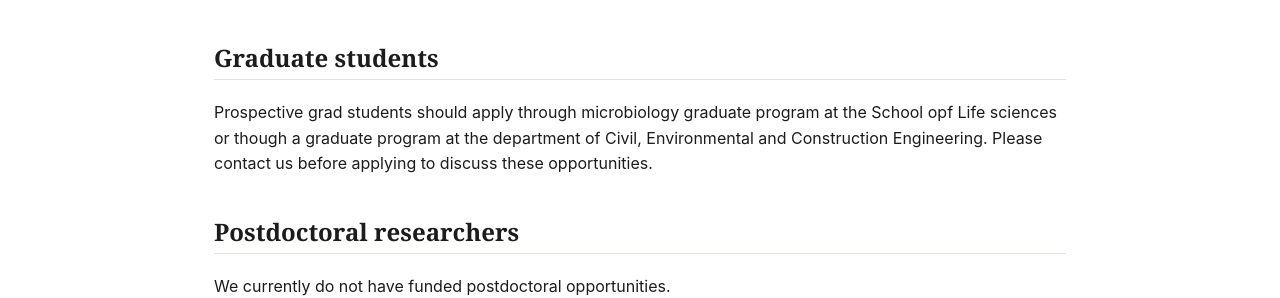
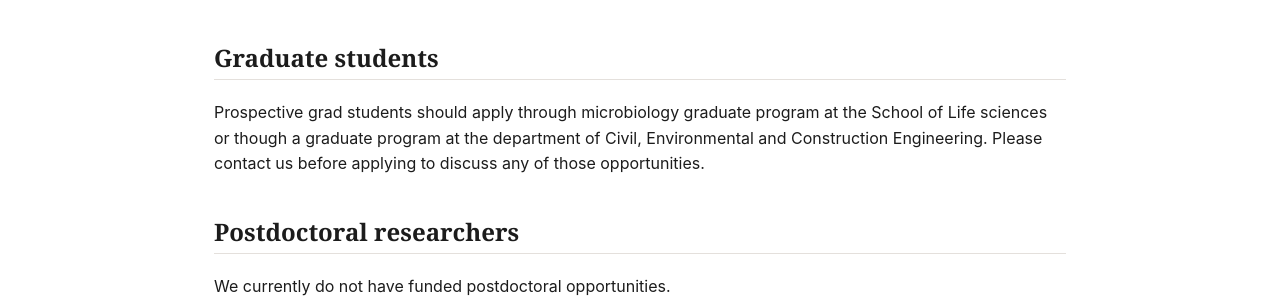
Before and after one commit to MarekKirs/marekkirs.github.io, a Jekyll site: the page built from join.md, in a window 1280 px wide. Shown: the part 196-494 px from the top of the page. Built offline with Jekyll 4.4.1, drawn with Linux system fonts in a browser that asks for light colours.

Commit message:
Update join.md

```diff
--- a/join.md
+++ b/join.md
@@ -11,7 +11,7 @@ collaborators. A few notes on current opportunities:
 
 ## Graduate students
 
-Prospective grad students should apply through microbiology graduate program at the School opf Life sciences  or though  a graduate program at the department of Civil, Environmental and Construction Engineering. Please contact us before applying to discuss these opportunities.
+Prospective grad students should apply through microbiology graduate program at the School of Life sciences  or though  a graduate program at the department of Civil, Environmental and Construction Engineering. Please contact us before applying to discuss any of those opportunities.
 
 
 ## Postdoctoral researchers
```
